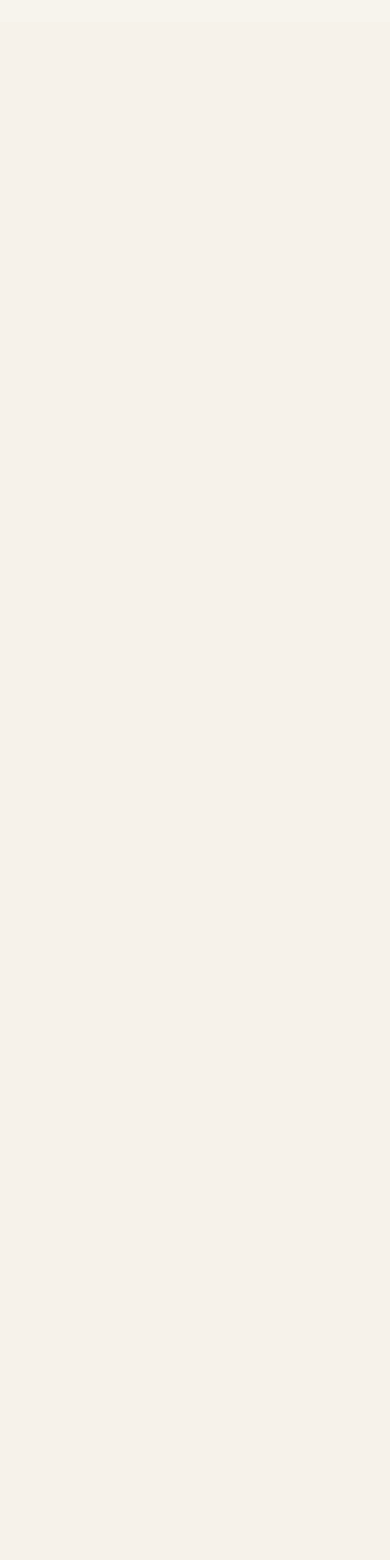
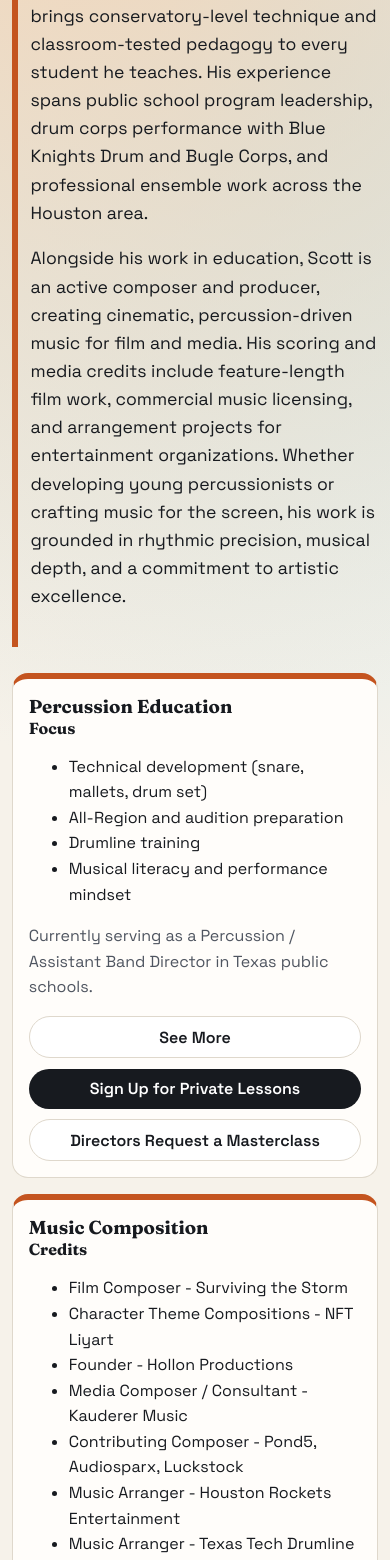
Before and after one commit to Charlescott/Portfolio-Website, a React (Vite) app in the folder client/: page /music in a window 390 px wide. Shown: the part 440-2000 px from the top of the page. Before the commit the page ends 844 px from the top, so only its background shows below. Built offline with nearby package versions, Linux system fonts and the light colour scheme; no server answers.

Commit message:
Refine music section structure and wire inquiry email actions

```diff
--- a/client/src/App.jsx
+++ b/client/src/App.jsx
@@ -5,6 +5,9 @@ import { HomePage } from './pages/HomePage';
 import { PathwayPage } from './pages/PathwayPage';
 import { NotFoundPage } from './pages/NotFoundPage';
 import { PrivateLessonsPage } from './pages/PrivateLessonsPage';
+import { MusicLandingPage } from './pages/MusicLandingPage';
+import { MusicEducationPage } from './pages/MusicEducationPage';
+import { MusicCompositionPage } from './pages/MusicCompositionPage';
 
 function App() {
   return (
@@ -13,7 +16,9 @@ function App() {
       <main>
         <Routes>
           <Route path="/" element={<HomePage />} />
-          <Route path="/music" element={<PathwayPage slug="music" accent="music" />} />
+          <Route path="/music" element={<MusicLandingPage />} />
+          <Route path="/music/education" element={<MusicEducationPage />} />
+          <Route path="/music/composition" element={<MusicCompositionPage />} />
           <Route path="/music/private-lessons" element={<PrivateLessonsPage />} />
           <Route path="/engineering" element={<PathwayPage slug="engineering" accent="engineering" />} />
           <Route path="/software" element={<Navigate to="/engineering" replace />} />
--- /dev/null
+++ b/client/src/pages/MusicCompositionPage.jsx
@@ -0,0 +1,48 @@
+import { Link } from 'react-router-dom';
+
+export function MusicCompositionPage() {
+  return (
+    <section className="container section music-detail-page">
+      <p className="eyebrow">Music Production and Composition</p>
+      <h1>Composition Detail</h1>
+      <p className="lede">
+        Cinematic and media-focused composition rooted in orchestral writing, rhythmic identity,
+        and production discipline.
+      </p>
+
+      <div className="music-detail-grid">
+        <article className="panel music-detail-panel">
+          <h3>Creative Focus</h3>
+          <ul>
+            <li>Cinematic scoring</li>
+            <li>Orchestral hybrid production</li>
+            <li>Percussion-driven textures</li>
+            <li>Custom scoring for film and media</li>
+          </ul>
+        </article>
+
+        <article className="panel music-detail-panel">
+          <h3>Expanded Credits</h3>
+          <ul>
+            <li>Feature-length scoring projects</li>
+            <li>Media licensing work</li>
+            <li>Commercial and entertainment arrangement work</li>
+            <li>Ensemble and orchestral background supporting compositional voice</li>
+          </ul>
+        </article>
+      </div>
+
+      <div className="card-actions">
+        <a href="https://soundcloud.com/scottfairdosi" target="_blank" rel="noreferrer" className="btn solid">
+          Listen to Music
+        </a>
+        <a href="mailto:scottfairdosi@yahoo.com?subject=Composition%20Inquiry" className="btn ghost">
+          Inquire About Composition
+        </a>
+        <Link to="/music" className="btn ghost">
+          Back to Music
+        </Link>
+      </div>
+    </section>
+  );
+}
--- /dev/null
+++ b/client/src/pages/MusicEducationPage.jsx
@@ -0,0 +1,74 @@
+import { Link } from 'react-router-dom';
+
+export function MusicEducationPage() {
+  return (
+    <section className="container section music-detail-page">
+      <p className="eyebrow">Percussion Education</p>
+      <h1>Education Detail</h1>
+      <p className="lede">
+        Professional percussion training with a structured approach for student growth, audition
+        readiness, and long-term musicianship development.
+      </p>
+
+      <div className="music-detail-grid">
+        <article className="panel music-detail-panel">
+          <h3>Education and Credentials</h3>
+          <ul>
+            <li>Master of Music (Percussion), Indiana University</li>
+            <li>Bachelor of Music Education, Texas Tech University</li>
+            <li>TEA and PPR Certified</li>
+          </ul>
+        </article>
+
+        <article className="panel music-detail-panel">
+          <h3>Teaching Experience</h3>
+          <ul>
+            <li>Percussion / Assistant Band Director - Angleton HS and JH</li>
+            <li>Percussion / Assistant Band Director - Marshall HS and Missouri City MS</li>
+            <li>Percussion Director - Roberson MS</li>
+          </ul>
+        </article>
+
+        <article className="panel music-detail-panel">
+          <h3>Professional Performance</h3>
+          <ul>
+            <li>Brazosport Symphony Orchestra</li>
+            <li>Houston Civic Symphony</li>
+            <li>ECHO Orchestra of Houston</li>
+            <li>Houston Rockets Drumline</li>
+          </ul>
+        </article>
+
+        <article className="panel music-detail-panel">
+          <h3>Program Leadership</h3>
+          <ul>
+            <li>Coordinated 6th-12th grade percussion curriculum</li>
+            <li>Arranged percussion books for marching productions</li>
+            <li>Led contest preparation and drumline competitions</li>
+            <li>Implemented recruitment and retention strategies</li>
+          </ul>
+        </article>
+      </div>
+
+      <article className="panel music-detail-panel">
+        <h3>Endorsements</h3>
+        <div className="chips">
+          <span>SABIAN</span>
+          <span>Innovative Percussion</span>
+        </div>
+      </article>
+
+      <div className="card-actions">
+        <Link to="/music" className="btn ghost">
+          Back to Music
+        </Link>
+        <Link to="/music/private-lessons" className="btn solid">
+          Sign Up for Private Lessons
+        </Link>
+        <a href="mailto:scottfairdosi@yahoo.com?subject=Masterclass%20Request" className="btn ghost">
+          Directors Request a Masterclass
+        </a>
+      </div>
+    </section>
+  );
+}
--- /dev/null
+++ b/client/src/pages/MusicLandingPage.jsx
@@ -0,0 +1,93 @@
+import { Link } from 'react-router-dom';
+
+export function MusicLandingPage() {
+  return (
+    <>
+      <section className="container hero pathway-hero music">
+        <p className="eyebrow">Music</p>
+        <h1>Music Background</h1>
+        <p className="lede">
+          Scott Fairdosi is a Houston-based percussion educator, performer, and composer whose work
+          lives at the intersection of disciplined training and creative expression. With a Master
+          of Music in Percussion from Indiana University and a Bachelor of Music Education from
+          Texas Tech University, he brings conservatory-level technique and classroom-tested
+          pedagogy to every student he teaches. His experience spans public school program
+          leadership, drum corps performance with Blue Knights Drum and Bugle Corps, and
+          professional ensemble work across the Houston area.
+        </p>
+        <p className="lede">
+          Alongside his work in education, Scott is an active composer and producer, creating
+          cinematic, percussion-driven music for film and media. His scoring and media credits
+          include feature-length film work, commercial music licensing, and arrangement projects
+          for entertainment organizations. Whether developing young percussionists or crafting music
+          for the screen, his work is grounded in rhythmic precision, musical depth, and a
+          commitment to artistic excellence.
+        </p>
+      </section>
+
+      <section className="container section music-pillars-grid">
+        <article className="panel music-pillar education">
+          <h3>Percussion Education</h3>
+          <h4>Focus</h4>
+          <ul>
+            <li>Technical development (snare, mallets, drum set)</li>
+            <li>All-Region and audition preparation</li>
+            <li>Drumline training</li>
+            <li>Musical literacy and performance mindset</li>
+          </ul>
+          <p className="meta">
+            Currently serving as a Percussion / Assistant Band Director in Texas public schools.
+          </p>
+          <div className="card-actions">
+            <Link to="/music/education" className="btn ghost">
+              See More
+            </Link>
+            <Link to="/music/private-lessons" className="btn solid">
+              Sign Up for Private Lessons
+            </Link>
+            <a
+              href="mailto:scottfairdosi@yahoo.com?subject=Masterclass%20Request"
+              className="btn ghost"
+            >
+              Directors Request a Masterclass
+            </a>
+          </div>
+        </article>
+
+        <article className="panel music-pillar composition">
+          <h3>Music Composition</h3>
+          <h4>Credits</h4>
+          <ul>
+            <li>Film Composer - Surviving the Storm</li>
+            <li>Character Theme Compositions - NFT Liyart</li>
+            <li>Founder - Hollon Productions</li>
+            <li>Media Composer / Consultant - Kauderer Music</li>
+            <li>Contributing Composer - Pond5, Audiosparx, Luckstock</li>
+            <li>Music Arranger - Houston Rockets Entertainment</li>
+            <li>Music Arranger - Texas Tech Drumline</li>
+          </ul>
+          <h4>Published Works</h4>
+          <ul>
+            <li>Snare Solo: Deleclusiastics</li>
+            <li>Marimba Solo: Reminiscence</li>
+            <li>Publications released through RowLoff</li>
+          </ul>
+          <div className="card-actions">
+            <a href="https://soundcloud.com/scottfairdosi" target="_blank" rel="noreferrer" className="btn solid">
+              Listen to Music
+            </a>
+            <a
+              href="mailto:scottfairdosi@yahoo.com?subject=Composition%20Inquiry"
+              className="btn ghost"
+            >
+              Inquire About Composition
+            </a>
+            <Link to="/music/composition" className="btn ghost">
+              See More
+            </Link>
+          </div>
+        </article>
+      </section>
+    </>
+  );
+}
--- a/client/src/pages/PrivateLessonsPage.jsx
+++ b/client/src/pages/PrivateLessonsPage.jsx
@@ -23,6 +23,23 @@ export function PrivateLessonsPage() {
 
   const onSubmit = (event) => {
     event.preventDefault();
+    const subject = 'Private Lessons Inquiry';
+    const body = [
+      `Full name: ${form.fullName}`,
+      `Email: ${form.email}`,
+      `Phone: ${form.phone}`,
+      `Student level: ${form.studentLevel}`,
+      `Preferred format: ${form.lessonFormat}`,
+      `Preferred lesson length: ${form.lessonLength} minutes`,
+      '',
+      'Primary goals:',
+      form.goals,
+      '',
+      'Weekly availability:',
+      form.availability,
+    ].join('\n');
+    const mailtoUrl = `mailto:scottfairdosi@yahoo.com?subject=${encodeURIComponent(subject)}&body=${encodeURIComponent(body)}`;
+    window.location.href = mailtoUrl;
     setSubmitted(true);
   };
 
--- a/client/src/styles.css
+++ b/client/src/styles.css
@@ -185,6 +185,35 @@ li {
   display: grid;
   grid-template-columns: repeat(2, minmax(0, 1fr));
   gap: 1rem;
+}
+
+.music-pillars-grid {
+  display: grid;
+  grid-template-columns: repeat(2, minmax(0, 1fr));
+  gap: 1rem;
+}
+
+.music-pillar.education {
+  border-top: 6px solid var(--music);
+}
+
+.music-pillar.composition {
+  border-top: 6px solid var(--music);
+}
+
+.music-detail-page .card-actions {
+  margin-top: 1.4rem;
+}
+
+.music-detail-grid {
+  margin-top: 1rem;
+  display: grid;
+  grid-template-columns: repeat(2, minmax(0, 1fr));
+  gap: 1rem;
+}
+
+.music-detail-panel {
+  border-top: 4px solid color-mix(in srgb, var(--music) 75%, var(--line));
 }
 
 .music-section-panel {
@@ -399,6 +428,8 @@ li {
   .split-grid,
   .grid-two,
   .projects-grid,
+  .music-pillars-grid,
+  .music-detail-grid,
   .private-lessons-layout {
     grid-template-columns: 1fr;
   }
```
